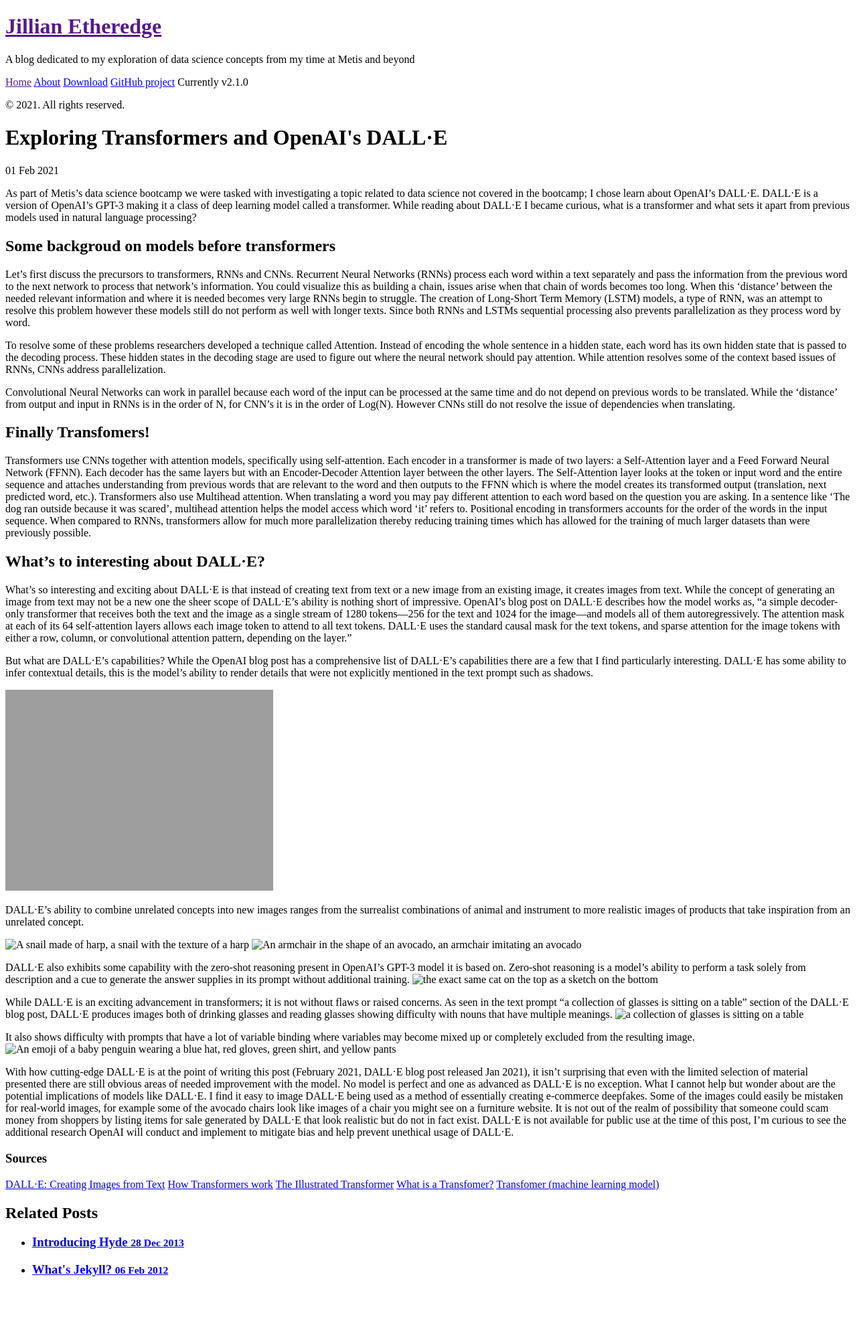
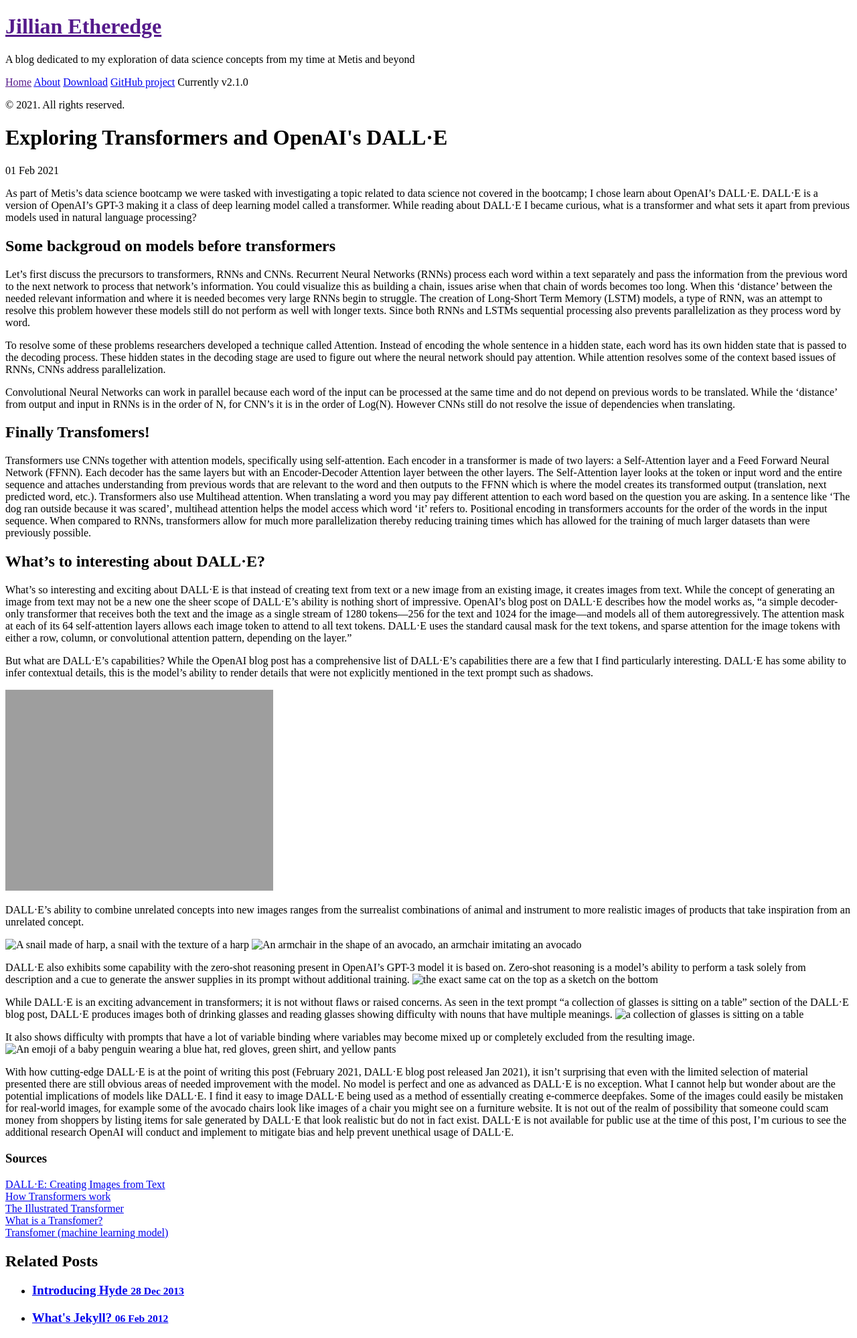
Before and after one commit to Jilliane1993/Jilliane1993.github.io, a Jekyll site: the page built from _posts/2021-02-01-Dalle.md, in a window 1280 px wide. Shown: the whole page at 67% size. Built offline with Jekyll 4.4.1, drawn with Linux system fonts in a browser that asks for light colours; before the commit the page ends 1926 px from its top, so only the background shows below that.

```diff
--- a/_posts/2021-02-01-Dalle.md
+++ b/_posts/2021-02-01-Dalle.md
@@ -41,8 +41,8 @@ It also shows difficulty with prompts that have a lot of variable binding where
 With how cutting-edge DALL·E is at the point of writing this post (February 2021, DALL·E blog post released Jan 2021), it isn’t surprising that even with the limited selection of material presented there are still obvious areas of needed improvement with the model. No model is perfect and one as advanced as DALL·E is no exception. What I cannot help but wonder about are the potential implications of models like DALL·E. I find it easy to image DALL·E being used as a method of essentially creating e-commerce deepfakes. Some of the images could easily be mistaken for real-world images, for example some of the avocado chairs look like images of a chair you might see on a furniture website. It is not out of the realm of possibility that someone could scam money from shoppers by listing items for sale generated by DALL·E that look realistic but do not in fact exist. DALL·E is not available for public use at the time of this post, I’m curious to see the additional research OpenAI will conduct and implement to mitigate bias and help prevent unethical usage of DALL·E.
 
 ### Sources
-[DALL·E: Creating Images from Text](https://openai.com/blog/dall-e/)
-[How Transformers work](https://towardsdatascience.com/transformers-141e32e69591)
-[The Illustrated Transformer](http://jalammar.github.io/illustrated-transformer/)
-[What is a Transfomer?](https://medium.com/inside-machine-learning/what-is-a-transformer-d07dd1fbec04)
+[DALL·E: Creating Images from Text](https://openai.com/blog/dall-e/)<br>
+[How Transformers work](https://towardsdatascience.com/transformers-141e32e69591)<br>
+[The Illustrated Transformer](http://jalammar.github.io/illustrated-transformer/)<br>
+[What is a Transfomer?](https://medium.com/inside-machine-learning/what-is-a-transformer-d07dd1fbec04)<br>
 [Transfomer (machine learning model)](https://en.wikipedia.org/wiki/Transformer_(machine_learning_model))
```
